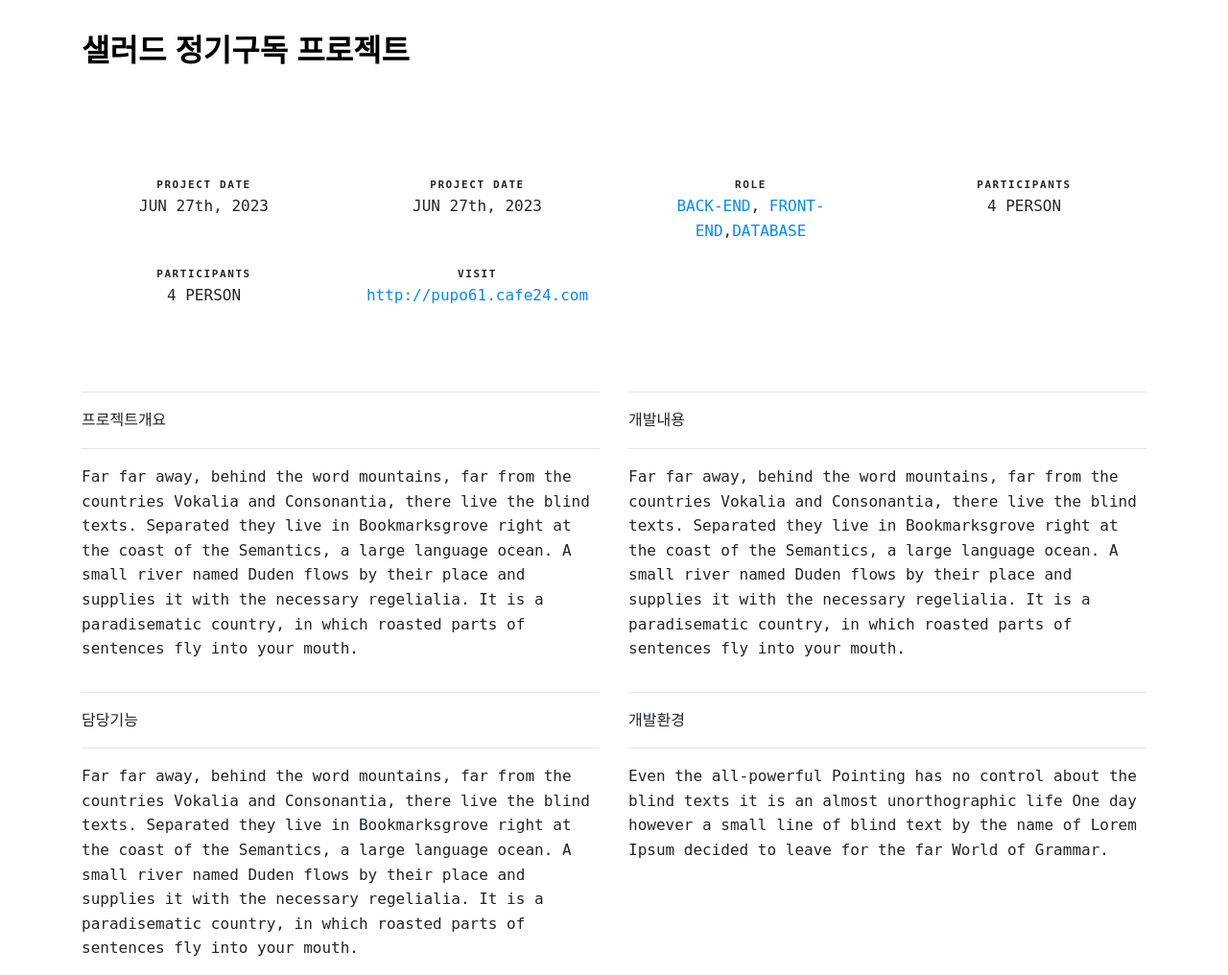
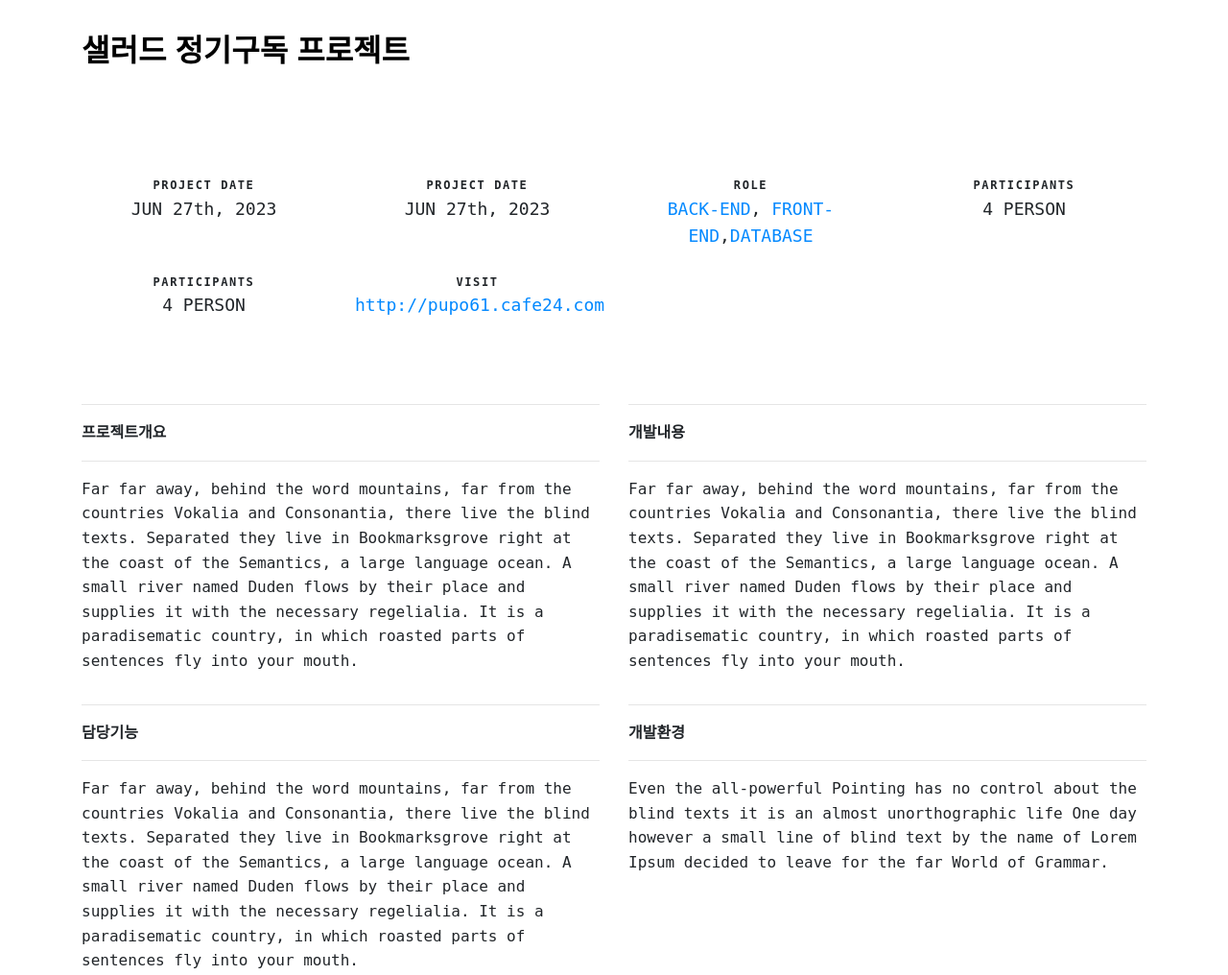
Before and after one commit to geumji-jo/geumji-jo.github.io, a PHP site: page /portfolio-single-1.html in a window 1280 px wide. Shown: the part 78-1094 px from the top of the page at 96% size. Run offline with PHP 8.4, Linux system fonts and the light colour scheme; some web fonts are replaced.

Commit message:
2023-10-06

```diff
--- a/css/style.css
+++ b/css/style.css
@@ -1017,13 +1017,13 @@ figure.dotted-bg {
 
 .detail-v1 .detail-label {
   display: block;
-  font-size: 11px;
+  font-size: 12px;
   font-weight: 900;
   text-transform: uppercase;
   letter-spacing: .1rem; }
 
 .detail-v1 .detail-val {
-  font-size: 16px; }
+  font-size: 18px; }
 
 .position-relative {
   position: relative; }
--- a/portfolio-single-1.html
+++ b/portfolio-single-1.html
@@ -149,28 +149,28 @@
 
             <div class="col-md-6">
               <hr>
-              <p>프로젝트개요</p>
+              <p style="font-weight: 600;">프로젝트개요</p>
               <hr>
 
               <p>Far far away, behind the word mountains, far from the countries Vokalia and Consonantia, there live the blind texts. Separated they live in Bookmarksgrove right at the coast of the Semantics, a large language ocean. A small river named Duden flows by their place and supplies it with the necessary regelialia. It is a paradisematic country, in which roasted parts of sentences fly into your mouth.</p>
             </div>
             <div class="col-md-6">
               <hr>
-              <p>개발내용</p>
+              <p style="font-weight: 600;">개발내용</p>
               <hr>
 
               <p>Far far away, behind the word mountains, far from the countries Vokalia and Consonantia, there live the blind texts. Separated they live in Bookmarksgrove right at the coast of the Semantics, a large language ocean. A small river named Duden flows by their place and supplies it with the necessary regelialia. It is a paradisematic country, in which roasted parts of sentences fly into your mouth.</p>
             </div>
             <div class="col-md-6">
               <hr>
-              <p>담당기능</p>
+              <p style="font-weight: 600;">담당기능</p>
               <hr>
 
               <p>Far far away, behind the word mountains, far from the countries Vokalia and Consonantia, there live the blind texts. Separated they live in Bookmarksgrove right at the coast of the Semantics, a large language ocean. A small river named Duden flows by their place and supplies it with the necessary regelialia. It is a paradisematic country, in which roasted parts of sentences fly into your mouth.</p>
             </div>
             <div class="col-md-6">
               <hr>
-              <p>개발환경</p>
+              <p style="font-weight: 600;">개발환경</p>
               <hr>
               <p>Even the all-powerful Pointing has no control about the blind texts it is an almost unorthographic life One day however a small line of blind text by the name of Lorem Ipsum decided to leave for the far World of Grammar.</p>
             </div>
```
